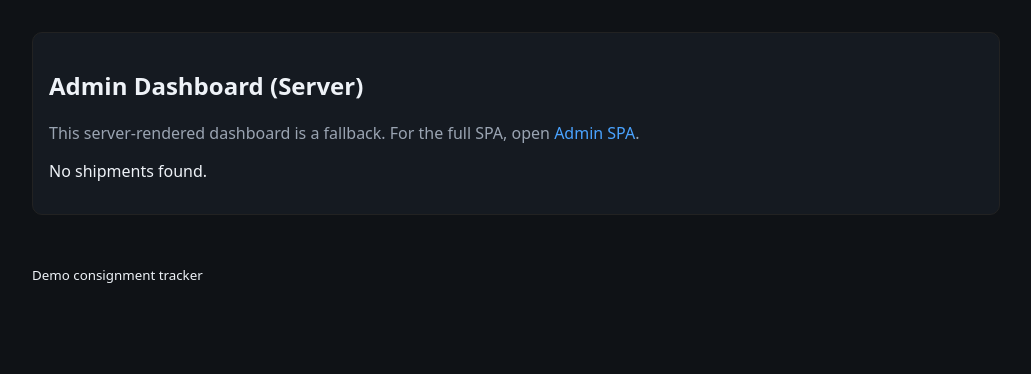
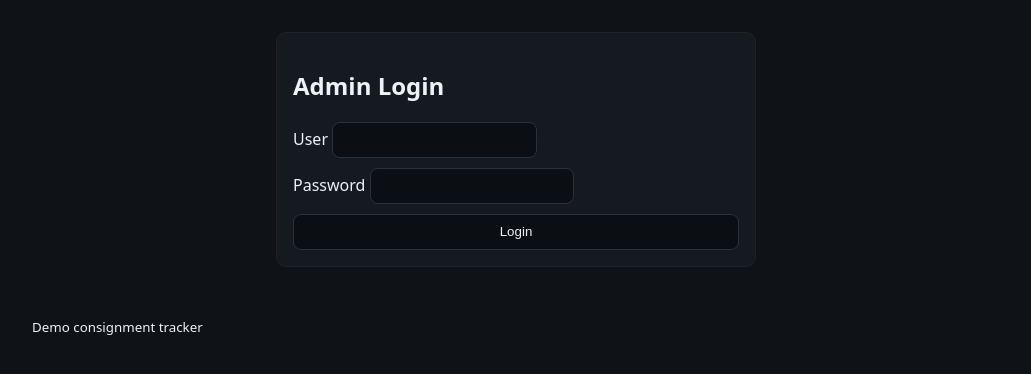
Before and after one commit to steadybomba/Consignment-baby, a Flask app: page /admin/app in a window 1280 px wide. Shown: the part 97-471 px from the top of the page, without its empty margins (124-1155 px from the left). Run offline with Flask 3, Linux system fonts and the light colour scheme; the visitor is signed in with stand-in values (Sample User, id 1); data that the repository does not hold is empty.

Commit message:
Update admin_dashboard.html

```diff
--- a/templates/admin_dashboard.html
+++ b/templates/admin_dashboard.html
@@ -1,44 +1,12 @@
 {% extends "base.html" %}
 {% block content %}
-<section class="card">
-  <h1>Admin Dashboard (Server)</h1>
-  <p class="muted">This server-rendered dashboard is a fallback. For the full SPA, open <a href="{{ url_for('admin_app') }}">Admin SPA</a>.</p>
-
-  <div id="shipments-container">Loading shipments…</div>
+<section class="card" style="max-width:480px;margin:1rem auto;">
+  <h1>Admin Login</h1>
+  {% if error %}<p style="color:var(--danger)">{{ error }}</p>{% endif %}
+  <form method="post" class="stack">
+    <label>User <input name="user" required></label>
+    <label>Password <input name="password" type="password" required></label>
+    <button type="submit">Login</button>
+  </form>
 </section>
-
-<script>
-  async function loadShipments(){
-    const el = document.getElementById('shipments-container');
-    el.innerHTML = 'Loading…';
-    const res = await fetch('/api/admin/shipments');
-    if (!res.ok){ el.innerHTML = 'Failed to load shipments'; return; }
-    const data = await res.json();
-    if (!data.length){ el.innerHTML = '<p>No shipments found.</p>'; return; }
-    const list = document.createElement('div');
-    list.style.display = 'grid';
-    list.style.gap = '1rem';
-    data.forEach(s => {
-      const card = document.createElement('div');
-      card.className = 'card';
-      card.innerHTML = `<h3>${s.title} — <small class="muted">${s.tracking_number}</small></h3>
-        <p>Status: ${s.status} — Updated: ${s.updated_at}</p>
-        <button data-track="${s.tracking_number}" class="open-map">Open map</button>
-        <button data-track="${s.tracking_number}" class="simulate">Simulate</button>
-        <div class="muted">Subscribers: ${s.subscribers.length}</div>
-      `;
-      // actions
-      card.querySelector('.open-map').onclick = ()=> window.open(`/track/${s.tracking_number}`, '_blank');
-      card.querySelector('.simulate').onclick = async ()=> {
-        await fetch(`/api/admin/shipments/${encodeURIComponent(s.tracking_number)}/simulate`, { method:'POST', headers:{'Content-Type':'application/json'}, body: JSON.stringify({ steps:6, interval:2 })});
-        alert('Simulation started');
-      };
-      list.appendChild(card);
-    });
-    el.innerHTML = '';
-    el.appendChild(list);
-  }
-
-  document.addEventListener('DOMContentLoaded', loadShipments);
-</script>
 {% endblock %}
```
